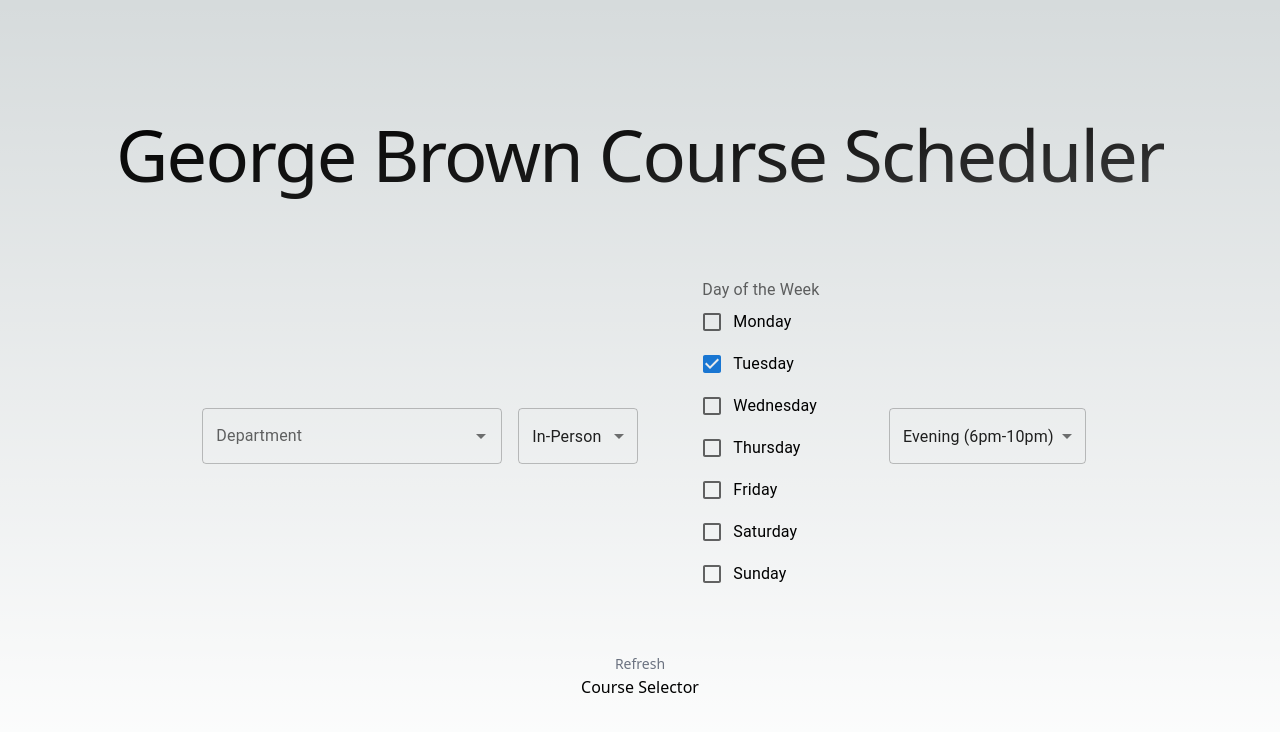
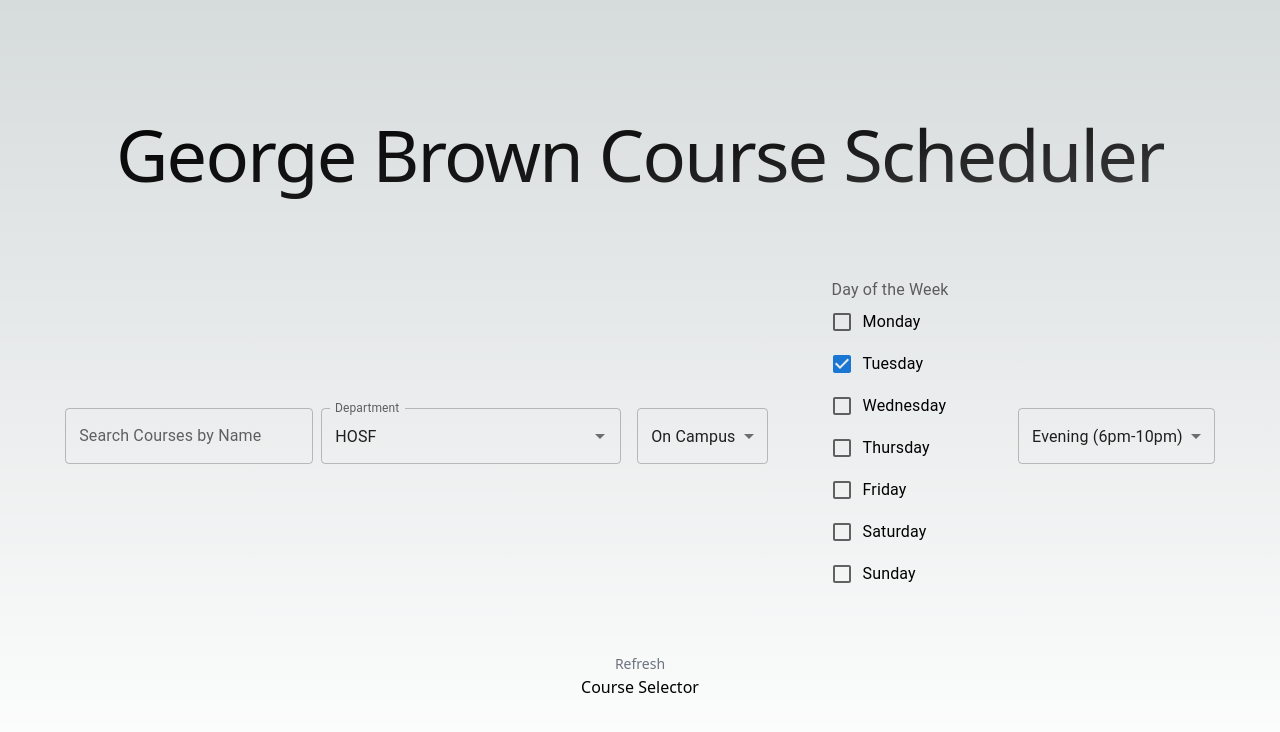
Before and after one commit to MichalMalyska/gbc_course_selector, a Next.js app: page / in a window 1280 px wide. Shown: the top 732 px of the page. Built offline with nearby package versions, Linux system fonts and the light colour scheme; no server answers; the database is empty.

Commit message:
fix up search

```diff
--- /dev/null
+++ b/app/search.tsx
@@ -0,0 +1,65 @@
+"use server";
+
+import { coursesTable, db, schedulesTable } from "@/lib/drizzle";
+import { and, between, eq, isNotNull, like } from "drizzle-orm";
+export async function allCourses() {
+  const courses = await db.select().from(coursesTable);
+  return courses;
+}
+
+export async function allSchedules() {
+  const schedules = await db.select().from(schedulesTable);
+  return schedules;
+}
+
+export async function allRunningCourses() {
+  const runningSessions = await db
+    .select()
+    .from(schedulesTable)
+    .leftJoin(coursesTable, eq(schedulesTable.course_id, coursesTable.id))
+    .where(isNotNull(schedulesTable.start_date));
+  return runningSessions;
+}
+
+export async function searchCourseSessions(
+  textSearch: string | null,
+  department: string | null,
+  deliveryType: string | null,
+  startTime: string | null
+) {
+  // Translate start time string to a time
+  const time_translator: Record<string, { start: string; end: string }> = {
+    morning: { start: "00:00:00", end: "12:00:00" },
+    afternoon: { start: "12:00:00", end: "18:00:00" },
+    evening: { start: "18:00:00", end: "23:59:59" },
+  };
+
+  const conditions = [isNotNull(schedulesTable.start_date)];
+  if (textSearch) {
+    conditions.push(like(coursesTable.course_name, `%${textSearch}%`));
+  }
+  if (department) {
+    conditions.push(eq(coursesTable.course_prefix, department));
+  }
+  if (deliveryType) {
+    conditions.push(eq(coursesTable.course_delivery_type, deliveryType));
+  }
+  if (startTime) {
+    conditions.push(
+      between(
+        schedulesTable.start_time,
+        time_translator[startTime].start,
+        time_translator[startTime].end
+      )
+    );
+  }
+
+  const filteredSessionsQuery = db
+    .select()
+    .from(schedulesTable)
+    .where(and(...conditions))
+    .leftJoin(coursesTable, eq(schedulesTable.course_id, coursesTable.id));
+  const filteredSessions = await filteredSessionsQuery;
+
+  return filteredSessions;
+}
--- a/components/course-search-form.tsx
+++ b/components/course-search-form.tsx
@@ -1,7 +1,18 @@
-'use client';
+"use client";
 
-import { Autocomplete, Box, Checkbox, FormControl, FormControlLabel, FormGroup, FormLabel, MenuItem, Select, TextField } from '@mui/material';
-import { useState } from 'react';
+import {
+  Autocomplete,
+  Box,
+  Checkbox,
+  FormControl,
+  FormControlLabel,
+  FormGroup,
+  FormLabel,
+  MenuItem,
+  Select,
+  TextField,
+} from "@mui/material";
+import { useState } from "react";
 
 export interface SearchCriteria {
   textSearch: string;
@@ -15,12 +26,10 @@
   allDepartments: string[];
 }
 
-export function CourseSearchInputs({
-  allDepartments,
-}: CourseSearchProps) {
-  const [textSearch, setTextSearch] = useState('');
+export function CourseSearchInputs({ allDepartments }: CourseSearchProps) {
+  const [textSearch, setTextSearch] = useState("");
   const [department, setDepartment] = useState("HOSF");
-  const [deliveryType, setDeliveryType] = useState('in-person');
+  const [deliveryType, setDeliveryType] = useState("on-campus");
   const [daysOfWeek, setDaysOfWeek] = useState({
     monday: false,
     tuesday: true,
@@ -30,85 +39,158 @@
     saturday: false,
     sunday: false,
   });
-  const [startTime, setStartTime] = useState('evening');
-
+  const [startTime, setStartTime] = useState("evening");
 
   return (
-    <Box sx={{ display: 'flex', flexDirection: 'row', alignItems: 'center' }}>
-      <Box sx={{ display: 'flex', alignItems: 'center' }}>
+    <Box sx={{ display: "flex", flexDirection: "row", alignItems: "center" }}>
+      <Box
+        sx={{ display: "flex", flexDirection: "column", alignItems: "center" }}
+      >
+        <TextField
+          label="Search Courses by Name"
+          value={textSearch}
+          onChange={(e) => setTextSearch(e.target.value)}
+        />
+      </Box>
+      <Box sx={{ display: "flex", alignItems: "center" }}>
         <FormControl sx={{ m: 1, minWidth: 120 }}>
           <Autocomplete
             disablePortal
             options={allDepartments}
             sx={{ width: 300 }}
-            renderInput={(params) => <TextField {...params} label="Department" />}
-            onChange={(e, value) => setDepartment(value || '')}
+            renderInput={(params) => (
+              <TextField {...params} label="Department" />
+            )}
+            value={department}
+            onChange={(e, value) => {
+              setDepartment(value || "");
+            }}
           />
         </FormControl>
       </Box>
-      <Box sx={{ display: 'flex', alignItems: 'center' }}>
+      <Box sx={{ display: "flex", alignItems: "center" }}>
         <FormControl sx={{ m: 1, minWidth: 120 }}>
           <Select
             value={deliveryType}
             onChange={(e) => setDeliveryType(e.target.value)}
           >
             <MenuItem value="online">Online</MenuItem>
-            <MenuItem value="in-person">In-Person</MenuItem>
+            <MenuItem value="on-campus">On Campus</MenuItem>
             <MenuItem value="both">Both</MenuItem>
           </Select>
         </FormControl>
       </Box>
-      <Box sx={{ display: 'flex' }}>
-      <FormControl sx={{ m: 7, width: '100%' }} component="fieldset" variant="standard">
+      <Box sx={{ display: "flex" }}>
+        <FormControl
+          sx={{ m: 7, width: "100%" }}
+          component="fieldset"
+          variant="standard"
+        >
           <FormLabel component="legend">Day of the Week</FormLabel>
           <FormGroup>
             <FormControlLabel
-            control={<Checkbox checked={daysOfWeek.monday} value="monday" onChange={(e) => setDaysOfWeek({
+              control={
+                <Checkbox
+                  checked={daysOfWeek.monday}
+                  value="monday"
+                  onChange={(e) =>
+                    setDaysOfWeek({
                       ...daysOfWeek,
                       monday: e.target.checked,
-            })}/>}
+                    })
+                  }
+                />
+              }
               label="Monday"
             />
             <FormControlLabel
-            control={<Checkbox checked={daysOfWeek.tuesday} value="tuesday" onChange={(e) => setDaysOfWeek({
+              control={
+                <Checkbox
+                  checked={daysOfWeek.tuesday}
+                  value="tuesday"
+                  onChange={(e) =>
+                    setDaysOfWeek({
                       ...daysOfWeek,
                       tuesday: e.target.checked,
-            })}/>}
+                    })
+                  }
+                />
+              }
               label="Tuesday"
             />
             <FormControlLabel
-            control={<Checkbox checked={daysOfWeek.wednesday} value="wednesday" onChange={(e) => setDaysOfWeek({
+              control={
+                <Checkbox
+                  checked={daysOfWeek.wednesday}
+                  value="wednesday"
+                  onChange={(e) =>
+                    setDaysOfWeek({
                       ...daysOfWeek,
                       wednesday: e.target.checked,
-            })}/>}
+                    })
+                  }
+                />
+              }
               label="Wednesday"
             />
             <FormControlLabel
-            control={<Checkbox checked={daysOfWeek.thursday} value="thursday" onChange={(e) => setDaysOfWeek({
+              control={
+                <Checkbox
+                  checked={daysOfWeek.thursday}
+                  value="thursday"
+                  onChange={(e) =>
+                    setDaysOfWeek({
                       ...daysOfWeek,
                       thursday: e.target.checked,
-            })}/>}
+                    })
+                  }
+                />
+              }
               label="Thursday"
             />
             <FormControlLabel
-            control={<Checkbox checked={daysOfWeek.friday} value="friday" onChange={(e) => setDaysOfWeek({
+              control={
+                <Checkbox
+                  checked={daysOfWeek.friday}
+                  value="friday"
+                  onChange={(e) =>
+                    setDaysOfWeek({
                       ...daysOfWeek,
                       friday: e.target.checked,
-            })}/>}
+                    })
+                  }
+                />
+              }
               label="Friday"
             />
             <FormControlLabel
-            control={<Checkbox checked={daysOfWeek.saturday} value="saturday" onChange={(e) => setDaysOfWeek({
+              control={
+                <Checkbox
+                  checked={daysOfWeek.saturday}
+                  value="saturday"
+                  onChange={(e) =>
+                    setDaysOfWeek({
                       ...daysOfWeek,
                       saturday: e.target.checked,
-            })}/>}
+                    })
+                  }
+                />
+              }
               label="Saturday"
             />
             <FormControlLabel
-            control={<Checkbox checked={daysOfWeek.sunday} value="sunday" onChange={(e) => setDaysOfWeek({
+              control={
+                <Checkbox
+                  checked={daysOfWeek.sunday}
+                  value="sunday"
+                  onChange={(e) =>
+                    setDaysOfWeek({
                       ...daysOfWeek,
                       sunday: e.target.checked,
-            })}/>}
+                    })
+                  }
+                />
+              }
               label="Sunday"
             />
           </FormGroup>
--- a/components/course-search.tsx
+++ b/components/course-search.tsx
@@ -3,11 +3,10 @@
 import { allDepartments } from "@/lib/utils";
 import { CourseSearchInputs } from "./course-search-form";
 export async function CourseSearch() {
-  const departments = await allDepartments()
-  const sorted_departments = departments.sort()
+  const departments = await allDepartments();
   return (
     <div>
-      <CourseSearchInputs allDepartments={sorted_departments} />
+      <CourseSearchInputs allDepartments={departments} />
     </div>
-  )
+  );
 }
--- a/lib/drizzle.ts
+++ b/lib/drizzle.ts
@@ -3,6 +3,7 @@
   pgTable,
   serial,
   text,
+  time,
   timestamp,
   uniqueIndex
 } from 'drizzle-orm/pg-core'
@@ -34,8 +35,8 @@
   start_date: timestamp('start_date').notNull(),
   end_date: timestamp('end_date').notNull(),
   day_of_week: text('day_of_week'),
-  start_time: timestamp('start_time'),
-  end_time: timestamp('end_time'),
+  start_time: time('start_time'),
+  end_time: time('end_time'),
   course_id: text('course_id').references(() => coursesTable.id),
 }, (schedules) => {
   return {
--- a/lib/utils.ts
+++ b/lib/utils.ts
@@ -9,6 +9,6 @@
 }
 
 export async function allDepartments() {
-  const departments = await db.selectDistinct({department: coursesTable.course_prefix}).from(coursesTable)
+  const departments = await db.selectDistinct({department: coursesTable.course_prefix}).from(coursesTable).orderBy(coursesTable.course_prefix)
   return departments.map((department) => department.department)
 }
```
Lines whose indentation alone changed are shown as unchanged.
